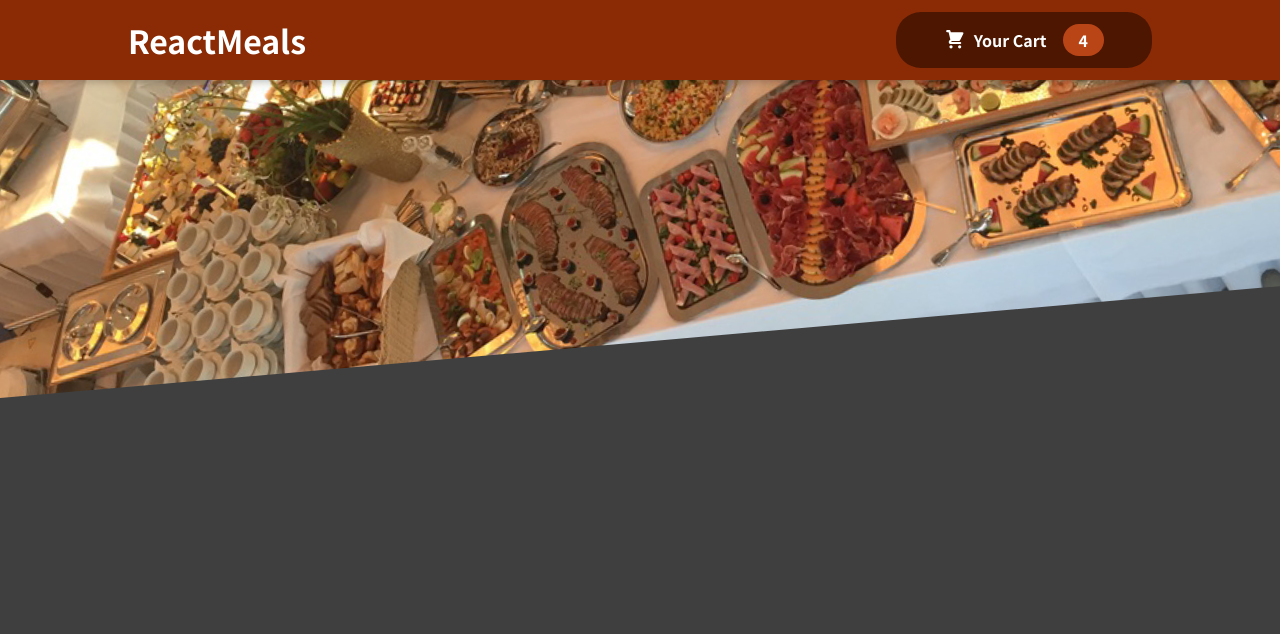
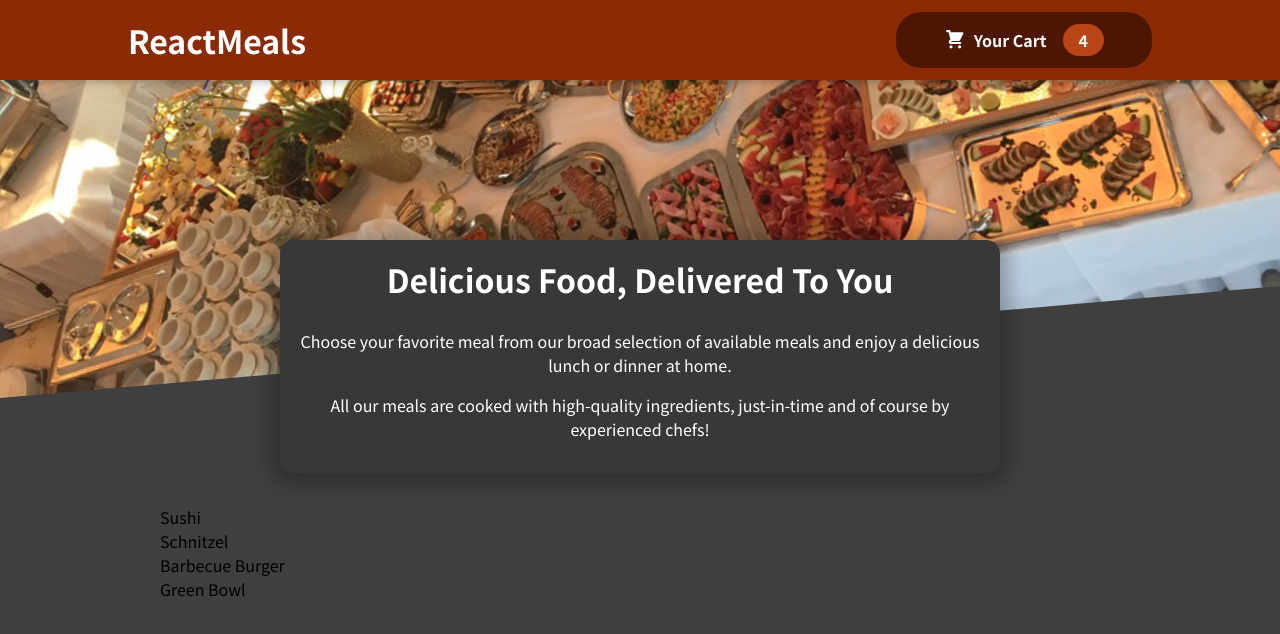
Before and after one commit to tazmanraz/food-order-react, a React (Create React App) app: page / in a window 1280 px wide. Shown: the top 634 px of the page. Built offline with nearby package versions, Linux system fonts and the light colour scheme.

Commit message:
Add Meals component

```diff
--- a/src/App.js
+++ b/src/App.js
@@ -1,10 +1,12 @@
 
 import Header from "./components/Layout/Header";
+import Meals from "./components/Meals/Meals";
 
 function App() {
   return (
     <>
       <Header />
+      <main><Meals /></main>
     </>
   );
 }
--- a/src/components/Layout/Header.js
+++ b/src/components/Layout/Header.js
@@ -2,6 +2,7 @@
 import mealsImage from "../../assets/meals.jpg"
 import classes from './Header.module.css'
 import HeaderCartButton from './HeaderCartButton'
+import Meals from '../Meals/Meals'
 
 const Header = (props) => {
   return (
@@ -9,6 +10,8 @@
       <header className={classes.header}>
         <h1>ReactMeals</h1>
         <HeaderCartButton />
+
+
       </header>
       <div className={classes['main-image']}>
         <img src={mealsImage} />
--- /dev/null
+++ b/src/components/Meals/AvailableMeals.js
@@ -0,0 +1,43 @@
+import React from 'react'
+import classes from './AvailableMeals.module.css'
+
+const DUMMY_MEALS = [
+  {
+    id: 'm1',
+    name: 'Sushi',
+    description: 'Finest fish and veggies',
+    price: 22.99,
+  },
+  {
+    id: 'm2',
+    name: 'Schnitzel',
+    description: 'A german specialty!',
+    price: 16.5,
+  },
+  {
+    id: 'm3',
+    name: 'Barbecue Burger',
+    description: 'American, raw, meaty',
+    price: 12.99,
+  },
+  {
+    id: 'm4',
+    name: 'Green Bowl',
+    description: 'Healthy...and green...',
+    price: 18.99,
+  },
+];
+
+const AvailableMeals = () => {
+  const mealsList = DUMMY_MEALS.map(meal => <li>{meal.name}</li>)
+
+  return (
+    <section className={classes.meals}>
+      <ul>
+        {mealsList}
+      </ul>
+    </section>
+  )
+}
+
+export default AvailableMeals
--- /dev/null
+++ b/src/components/Meals/AvailableMeals.module.css
@@ -0,0 +1,24 @@
+.meals {
+  max-width: 60rem;
+  width: 90%;
+  margin: 2rem auto;
+  animation: meals-appear 1s ease-out forwards;
+}
+
+.meals ul {
+  list-style: none;
+  margin: 0;
+  padding: 0;
+}
+
+@keyframes meals-appear {
+  from {
+    opacity: 0;
+    transform: translateY(3rem);
+  }
+
+  to {
+    opacity: 1;
+    transform: translateY(0);
+  }
+}
--- /dev/null
+++ b/src/components/Meals/Meals.js
@@ -0,0 +1,15 @@
+import React from 'react'
+import MealsSummary from './MealsSummary'
+import AvailableMeals from './AvailableMeals'
+
+
+const Meals = () => {
+  return (
+    <>
+      <MealsSummary />
+      <AvailableMeals />
+    </>
+  )
+}
+
+export default Meals
--- /dev/null
+++ b/src/components/Meals/MealsSummary.js
@@ -0,0 +1,19 @@
+import classes from './MealsSummary.module.css';
+
+const MealsSummary = () => {
+  return (
+    <section className={classes.summary}>
+      <h2>Delicious Food, Delivered To You</h2>
+      <p>
+        Choose your favorite meal from our broad selection of available meals
+        and enjoy a delicious lunch or dinner at home.
+      </p>
+      <p>
+        All our meals are cooked with high-quality ingredients, just-in-time and
+        of course by experienced chefs!
+      </p>
+    </section>
+  );
+};
+
+export default MealsSummary;
--- /dev/null
+++ b/src/components/Meals/MealsSummary.module.css
@@ -0,0 +1,18 @@
+.summary {
+  text-align: center;
+  max-width: 45rem;
+  width: 90%;
+  margin: auto;
+  margin-top: -10rem;
+  position: relative;
+  background-color: #383838;
+  color: white;
+  border-radius: 14px;
+  padding: 1rem;
+  box-shadow: 0 1px 18px 10px rgba(0, 0, 0, 0.25);
+}
+
+.summary h2 {
+  font-size: 2rem;
+  margin-top: 0;
+}
```
Also changed, not shown: 1 other file (tests, documents, lock files or other folders).
